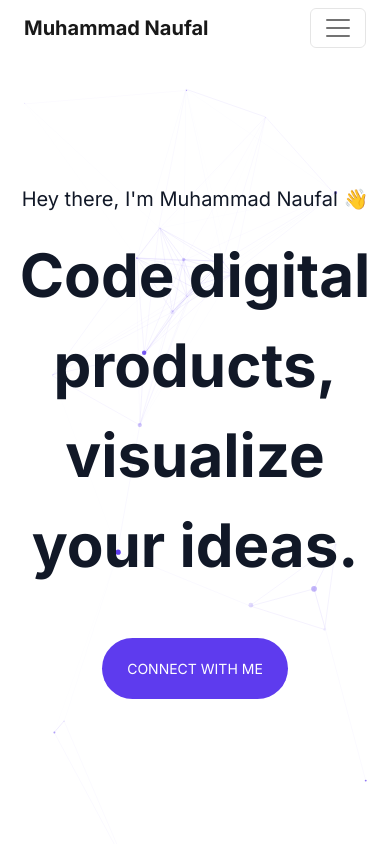
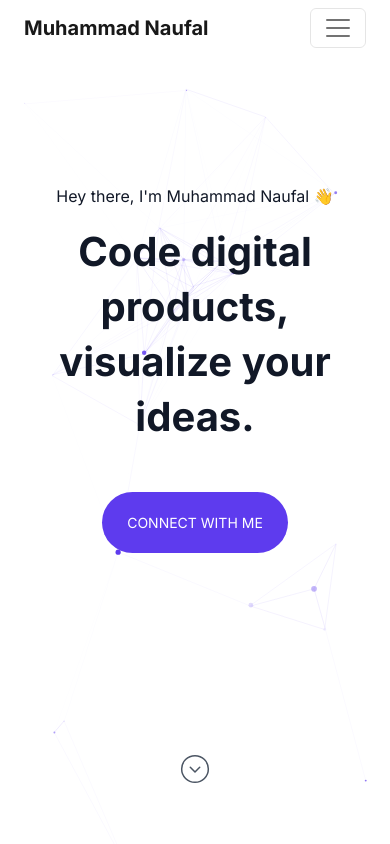
Before and after one commit to muhammadnaufaall/portfoliobootstrap, a plain HTML site: page index.html in a window 390 px wide. Shown: the top 844 px of the page. Drawn offline with nearby package versions, Linux system fonts and the light colour scheme.

Commit message:
fix responsive

```diff
--- a/assets/css/style.css
+++ b/assets/css/style.css
@@ -206,6 +206,17 @@ body, html{
 }
 
 @media screen and (max-width: 768px){
+
+    .hero__paragraph{
+        font-size: 16px;
+    }
+
+    .hero__header{
+    font-size: 40px;
+    line-height: 55px;
+    color: #111827;
+    }
+
     .services__cards{
         flex-direction: column;
     }
--- a/index.html
+++ b/index.html
@@ -93,7 +93,7 @@
                 <h2 class="fw-bold works__title_big">What I do for my customers
                 </h2>
                 <p class="works__content_desc">Beberapa pelayanan saya yang bisa anda gunakan untuk project anda!</p>
-                <a href="https://www.linkedin.com/in/muhammad-naufal-08828222b/" class="hero__btn_primary mt-4">CONNECT WITH ME</a>
+                <a href="https://wa.me/081224539437/" class="hero__btn_primary mt-4">CONTACT ME</a>
             </div>
             <div class="services__content__right">
                 <div class="services__cards">
```
